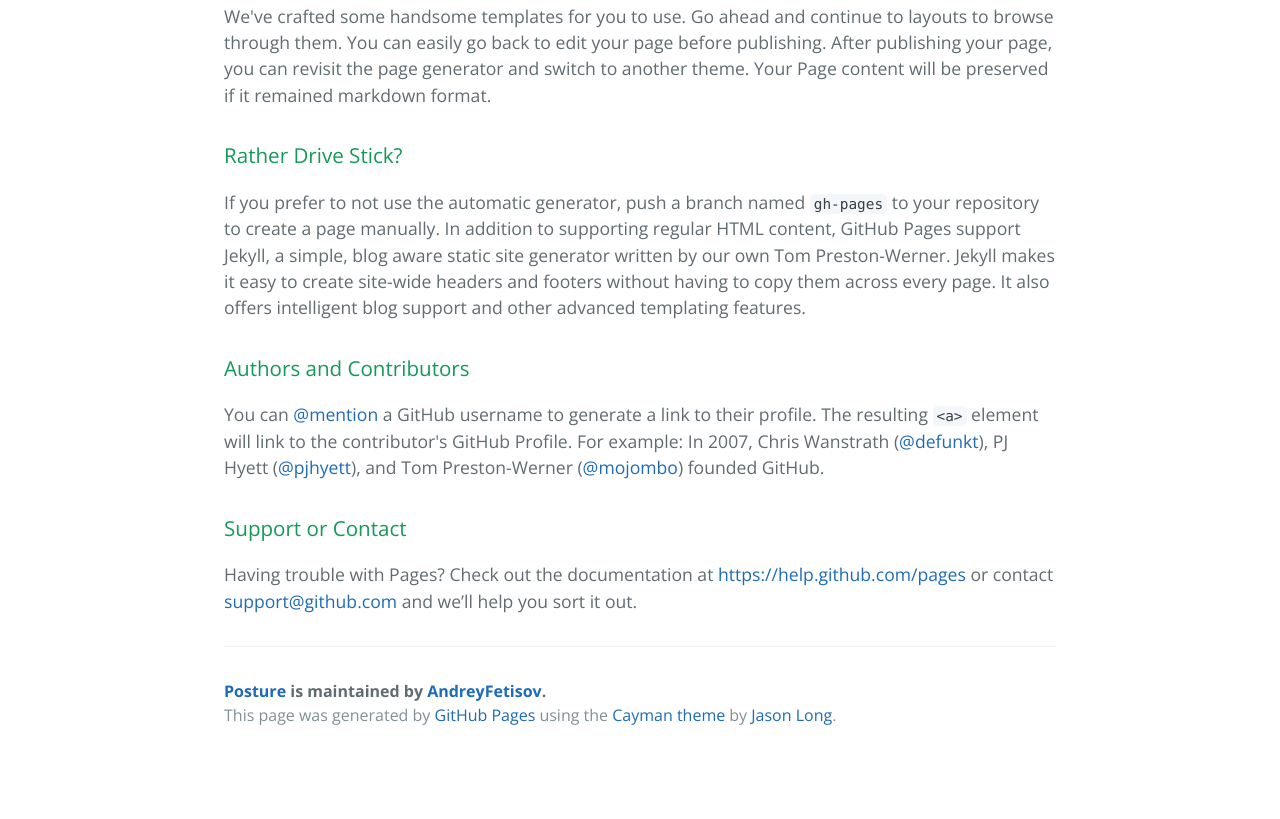
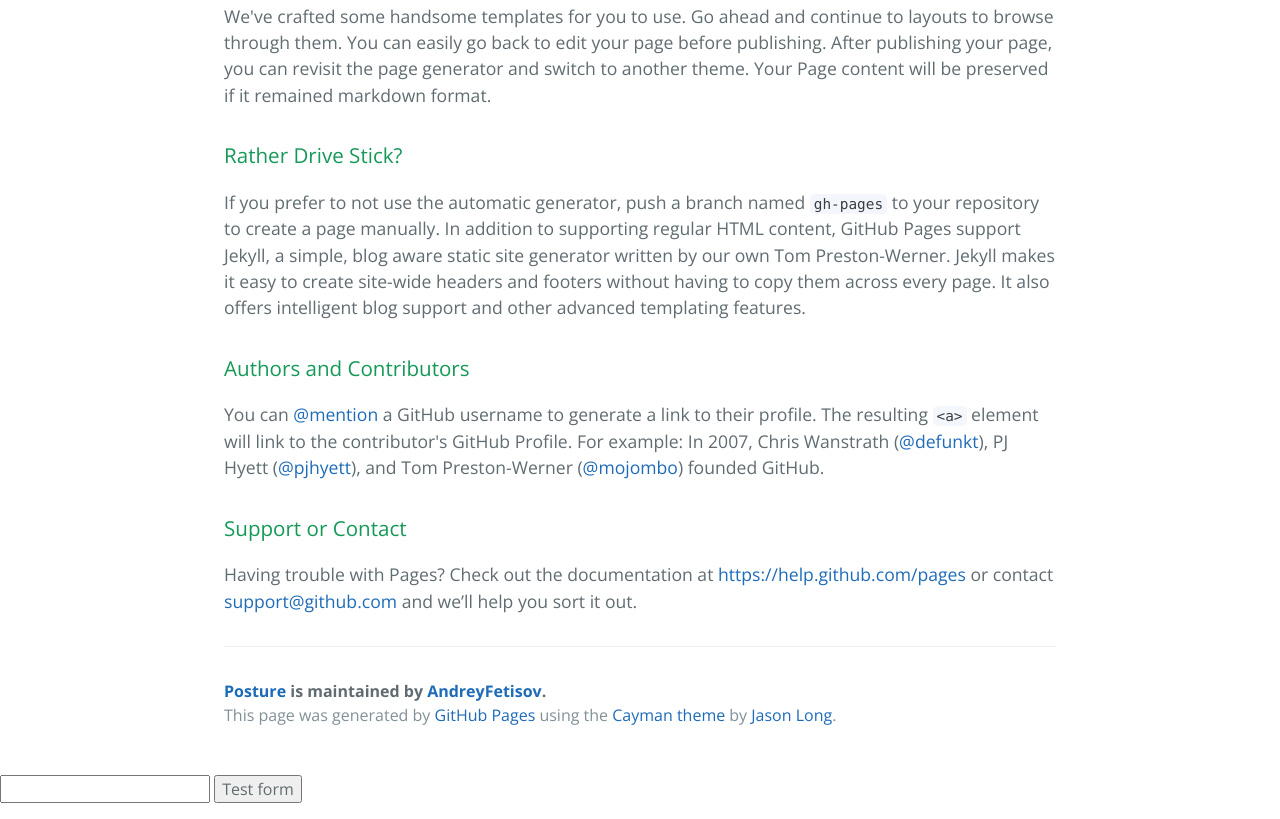
Before and after one commit to AndreyFetisov/posture, a plain HTML site: page index.html in a window 1280 px wide. Shown: the part 772-1591 px from the top of the page. Before the commit the page ends 1531 px from the top, so only its background shows below. Drawn offline with nearby package versions, Linux system fonts and the light colour scheme.

Commit message:
Update index.html

```diff
--- a/index.html
+++ b/index.html
@@ -59,6 +59,15 @@ $ git checkout gh-pages
 
     </section>
 
+<p>
+  <form action="https://getsimpleform.com/messages?form_api_token=71aaa014d9394cebc8c59274870b9174" method="post">
+  <!-- the redirect_to is optional, the form will redirect to the referrer on submission -->
+  <input type='hidden' name='redirect_to' value='<the complete return url e.g. http://fooey.com/thank-you.html>' />
+  <!-- all your input fields here.... -->
+  <input type='text' name='test' />
+  <input type='submit' value='Test form' />
+</form>
+</p>
 
   </body>
 </html>
```
